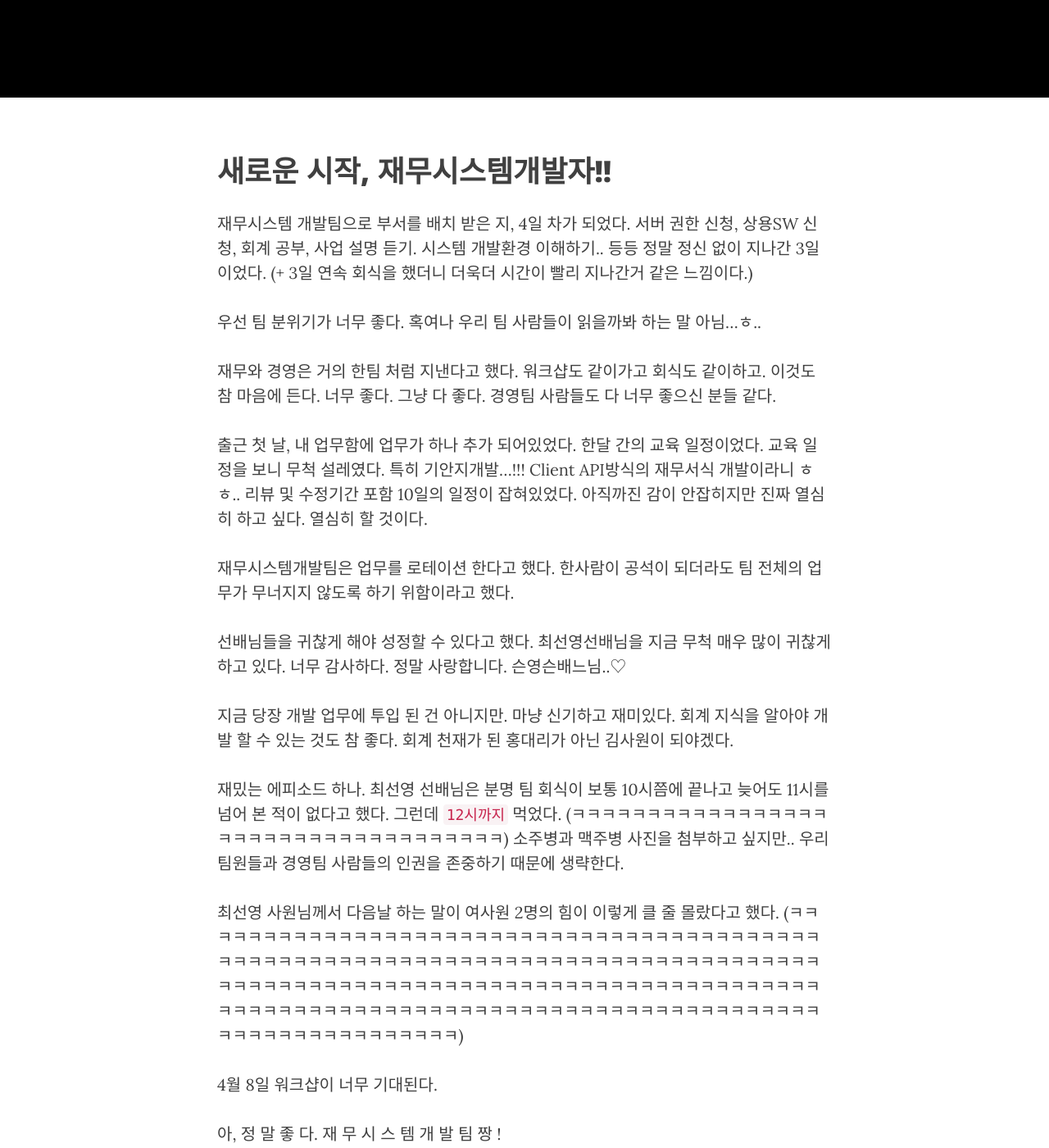
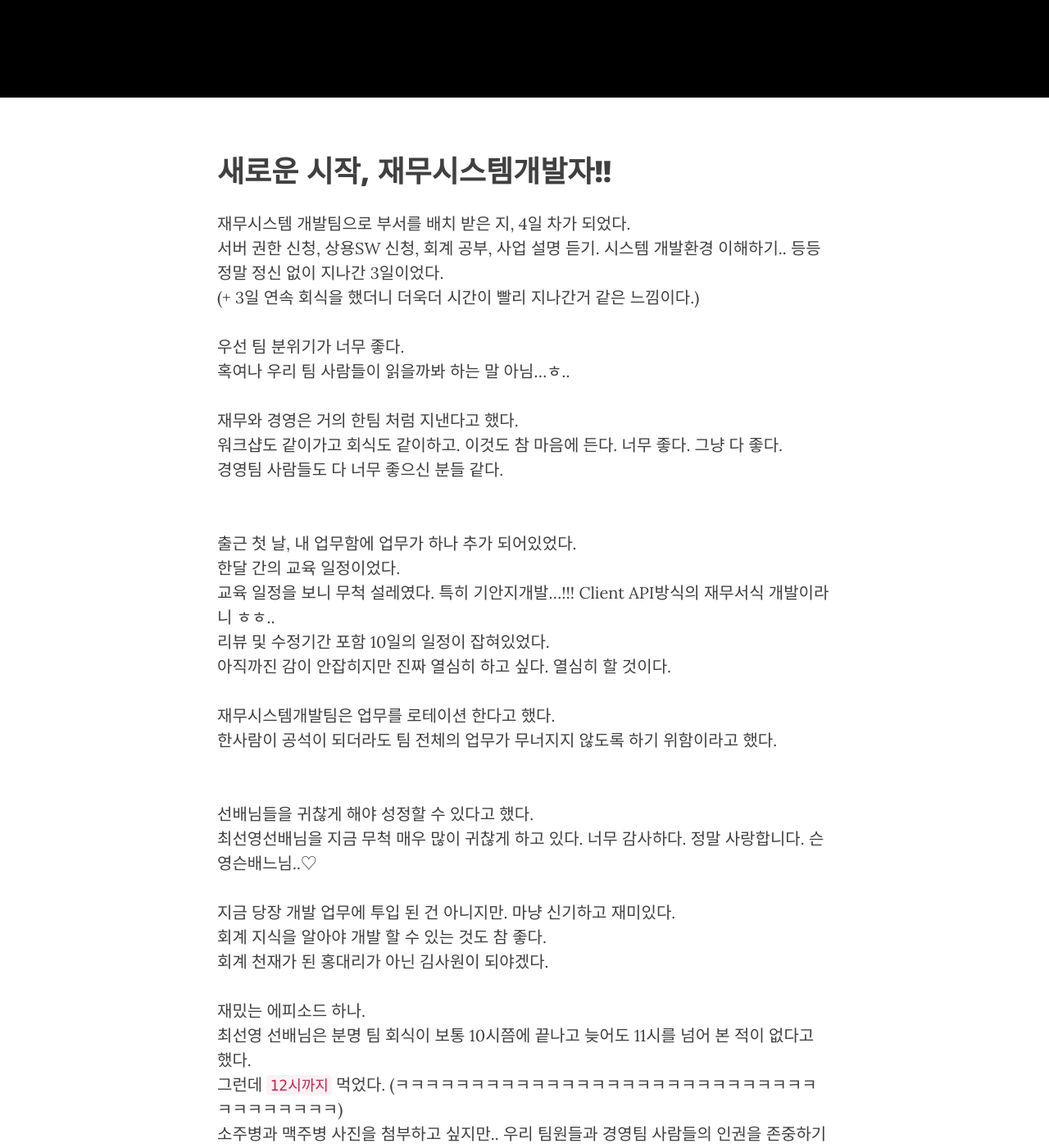
Before and after one commit to smnkim/smnkim.github.io, a Jekyll site: the page built from _posts/2016-03-14-smn-article.1.markdown, in a window 1280 px wide and 1400 px high, scrolled down 357 px. Shown: the whole window at 82% size. Built offline with Jekyll 4.4.1, drawn with Linux system fonts in a browser that asks for light colours; nearby versions of some CDN libraries; some of the changed text lies outside the part shown.

Commit message:
Update 2016-03-14-smn-article.1.markdown

```diff
--- a/_posts/2016-03-14-smn-article.1.markdown
+++ b/_posts/2016-03-14-smn-article.1.markdown
@@ -11,48 +11,72 @@ header-img: "img/smnkim.jpg"
 
 
 재무시스템 개발팀으로 부서를 배치 받은 지, 4일 차가 되었다.
+<br>
 서버 권한 신청, 상용SW 신청, 회계 공부, 사업 설명 듣기. 시스템 개발환경 이해하기.. 등등 정말 정신 없이 지나간 3일이었다.
+<br>
 (+ 3일 연속 회식을 했더니 더욱더 시간이 빨리 지나간거 같은 느낌이다.)
-
+<br>
 
 우선 팀 분위기가 너무 좋다.
+<br>
 혹여나 우리 팀 사람들이 읽을까봐 하는 말 아님...ㅎ..
-
+<br>
 
 재무와 경영은 거의 한팀 처럼 지낸다고 했다.
+<br>
 워크샵도 같이가고 회식도 같이하고. 이것도 참 마음에 든다. 너무 좋다. 그냥 다 좋다.
+<br>
 경영팀 사람들도 다 너무 좋으신 분들 같다.
-
+<br>
+<br>
 
 출근 첫 날, 내 업무함에 업무가 하나 추가 되어있었다.
+<br>
 한달 간의 교육 일정이었다.
+<br>
 교육 일정을 보니 무척 설레였다. 특히 기안지개발...!!! Client API방식의 재무서식 개발이라니 ㅎㅎ..
+<br>
 리뷰 및 수정기간 포함 10일의 일정이 잡혀있었다.
+<br>
 아직까진 감이 안잡히지만 진짜 열심히 하고 싶다. 열심히 할 것이다.
-
+<br>
+<br>
 재무시스템개발팀은 업무를 로테이션 한다고 했다.
+<br>
 한사람이 공석이 되더라도 팀 전체의 업무가 무너지지 않도록 하기 위함이라고 했다.
+<br>
+<br>
 
 선배님들을 귀찮게 해야 성정할 수 있다고 했다.
+<br>
 최선영선배님을 지금 무척 매우 많이 귀찮게 하고 있다. 너무 감사하다. 정말 사랑합니다. 슨영슨배느님..♡
-
-
+<br>
+<br>
 지금 당장 개발 업무에 투입 된 건 아니지만. 마냥 신기하고 재미있다.
+<br>
 회계 지식을 알아야 개발 할 수 있는 것도 참 좋다.
+<br>
 회계 천재가 된 홍대리가 아닌 김사원이 되야겠다.
-
-
+<br>
+<br>
 재밌는 에피소드 하나.
+<br>
 최선영 선배님은 분명 팀 회식이 보통 10시쯤에 끝나고 늦어도 11시를 넘어 본 적이 없다고 했다.
+<br>
 그런데 `12시까지` 먹었다. (ㅋㅋㅋㅋㅋㅋㅋㅋㅋㅋㅋㅋㅋㅋㅋㅋㅋㅋㅋㅋㅋㅋㅋㅋㅋㅋㅋㅋㅋㅋㅋㅋㅋㅋㅋㅋ)
+<br>
 소주병과 맥주병 사진을 첨부하고 싶지만.. 우리 팀원들과 경영팀 사람들의 인권을 존중하기 때문에 생략한다.
-
+<br>
+<br>
 최선영 사원님께서 다음날 하는 말이 여사원 2명의 힘이 이렇게 클 줄 몰랐다고 했다.
+<br>
 (ㅋㅋㅋㅋㅋㅋㅋㅋㅋㅋㅋㅋㅋㅋㅋㅋㅋㅋㅋㅋㅋㅋㅋㅋㅋㅋㅋㅋㅋㅋㅋㅋㅋㅋㅋㅋㅋㅋㅋㅋㅋㅋㅋㅋㅋㅋㅋㅋㅋㅋㅋㅋㅋㅋㅋㅋㅋㅋㅋㅋㅋㅋㅋㅋㅋㅋㅋㅋㅋㅋㅋㅋㅋㅋㅋㅋㅋㅋㅋㅋㅋㅋㅋㅋㅋㅋㅋㅋㅋㅋㅋㅋㅋㅋㅋㅋㅋㅋㅋㅋㅋㅋㅋㅋㅋㅋㅋㅋㅋㅋㅋㅋㅋㅋㅋㅋㅋㅋㅋㅋㅋㅋㅋㅋㅋㅋㅋㅋㅋㅋㅋㅋㅋㅋㅋㅋㅋㅋㅋㅋㅋㅋㅋㅋㅋㅋㅋㅋㅋㅋㅋㅋㅋㅋㅋㅋㅋㅋㅋㅋㅋㅋㅋㅋㅋㅋㅋㅋㅋㅋㅋㅋㅋㅋㅋㅋㅋㅋ)
-
+<br>
+<br>
 4월 8일 워크샵이 너무 기대된다.
 <br>
-
+<br>
 아, 정 말 좋 다. 재 무 시 스 템 개 발 팀 짱 !
-
+<br>
+<br>
 `긍정파워 김새미나 앞으로도 화이팅!!!!!!!!!!!!!!!!!!!!`
```
